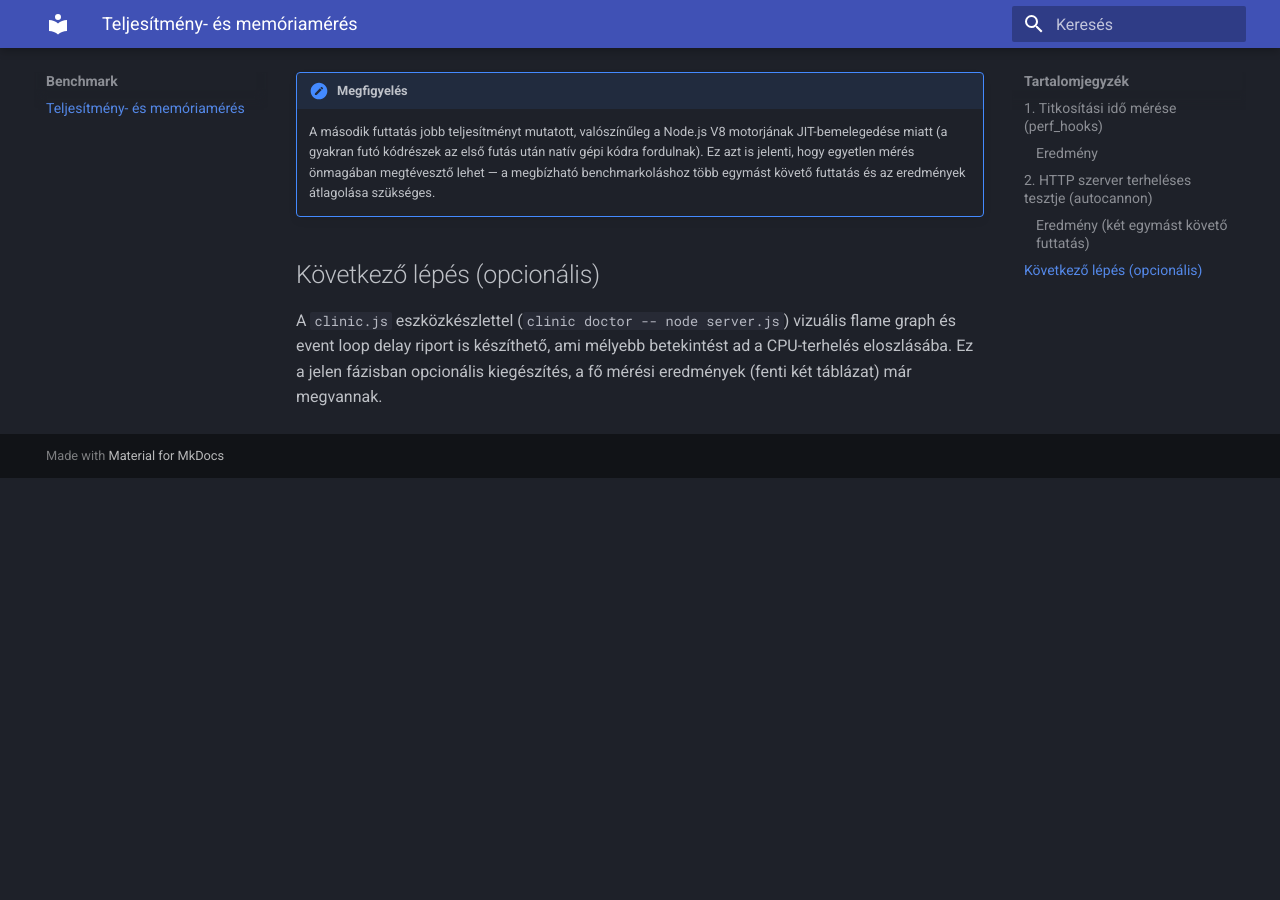
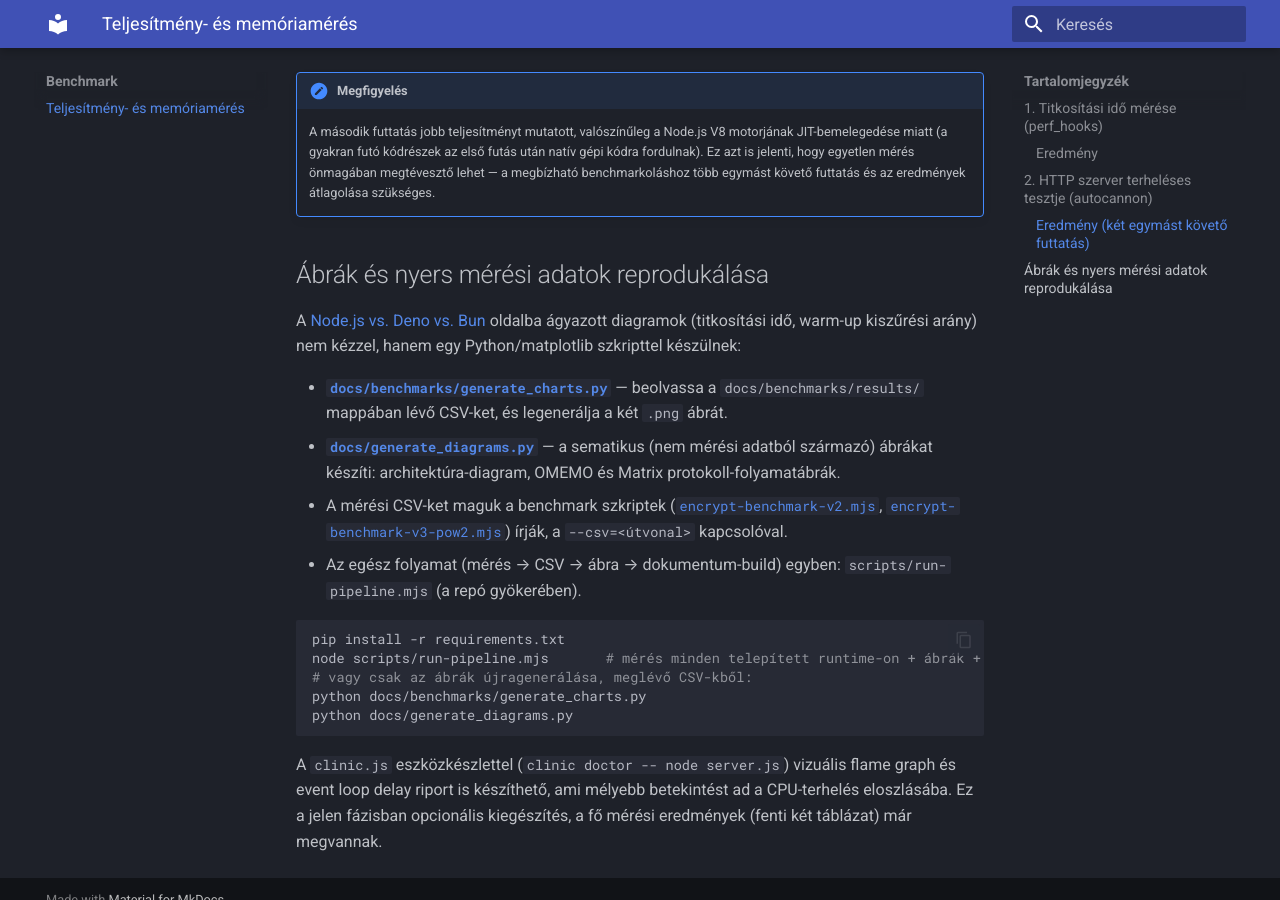
Before and after one commit to NDominikViktor/szak_gyak, an MkDocs documentation site: the page built from docs/benchmarks/perf-hooks-example.md, in a window 1280 px wide and 900 px high, scrolled down 2940 px. Built offline with MkDocs 1.6.1 and Material for MkDocs 9.7.7, drawn with Linux system fonts in a browser that asks for light colours; before the commit the page ends 3418 px from its top, so only the background shows below that.

Commit message:
docs: switch to per-page figure numbering, link chart scripts

````diff
--- a/docs/benchmarks/perf-hooks-example.md
+++ b/docs/benchmarks/perf-hooks-example.md
@@ -134,7 +134,33 @@
     megbízható benchmarkoláshoz több egymást követő futtatás és az
     eredmények átlagolása szükséges.
 
-## Következő lépés (opcionális)
+## Ábrák és nyers mérési adatok reprodukálása
+
+A [Node.js vs. Deno vs. Bun](../research/node-deno-bun.md) oldalba ágyazott
+diagramok (titkosítási idő, warm-up kiszűrési arány) nem kézzel, hanem egy
+Python/matplotlib szkripttel készülnek:
+
+- **[`docs/benchmarks/generate_charts.py`](generate_charts.py)** — beolvassa
+  a `docs/benchmarks/results/` mappában lévő CSV-ket, és legenerálja a két
+  `.png` ábrát.
+- **[`docs/generate_diagrams.py`](../generate_diagrams.py)** — a sematikus
+  (nem mérési adatból származó) ábrákat készíti: architektúra-diagram,
+  OMEMO és Matrix protokoll-folyamatábrák.
+- A mérési CSV-ket maguk a benchmark szkriptek
+  ([`encrypt-benchmark-v2.mjs`](encrypt-benchmark-v2.mjs),
+  [`encrypt-benchmark-v3-pow2.mjs`](encrypt-benchmark-v3-pow2.mjs)) írják, a
+  `--csv=<útvonal>` kapcsolóval.
+- Az egész folyamat (mérés → CSV → ábra → dokumentum-build) egyben:
+  `scripts/run-pipeline.mjs` (a repó gyökerében).
+
+```bash
+pip install -r requirements.txt
+node scripts/run-pipeline.mjs       # mérés minden telepített runtime-on + ábrák + build
+# vagy csak az ábrák újragenerálása, meglévő CSV-kből:
+python docs/benchmarks/generate_charts.py
+python docs/generate_diagrams.py
+```
+
 
 A `clinic.js` eszközkészlettel (`clinic doctor -- node server.js`) vizuális
 flame graph és event loop delay riport is készíthető, ami mélyebb
````
Also changed, not shown: docs/research/node-deno-bun.md (+17 -1 lines), docs/benchmarks/encryption-chart-v3.png, docs/benchmarks/warmup-cutoff-chart.png.
